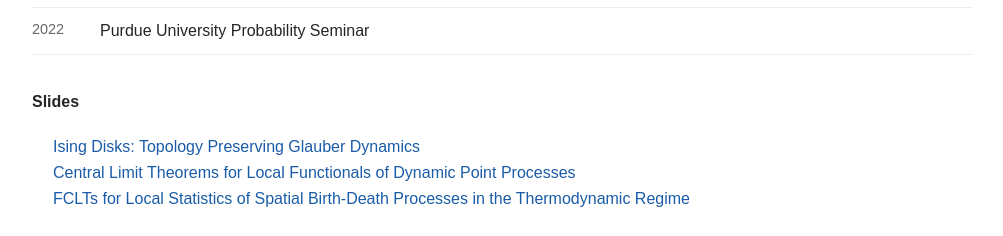
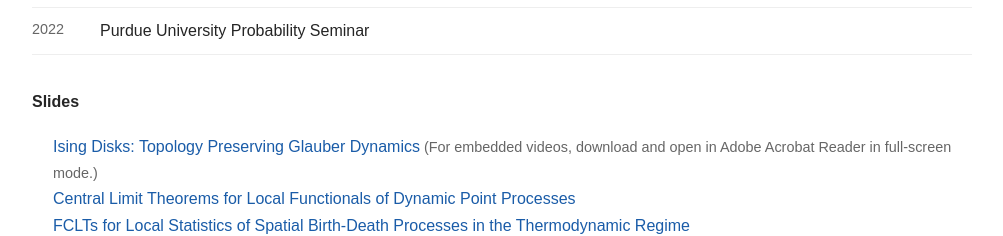
Before and after one commit to eonaran/eonaran.github.io, a Next.js app: page / in a window 1280 px wide. Shown: the part 2420-2656 px from the top of the page, without its empty margins (138-1141 px from the left). Built offline with nearby package versions, Linux system fonts and the light colour scheme.

Commit message:
Add Acrobat note to Ising Disks slides

```diff
--- a/app/globals.css
+++ b/app/globals.css
@@ -36,6 +36,7 @@ nav a { color: #444; font-size: .88rem; }
 .bio h1 { margin: -8px 0 22px; font-family: Georgia, "Times New Roman", serif; font-size: 2.6rem; font-weight: 500; line-height: 1.2; }
 .bio p { margin: 0 0 17px; }
 .quick-links { display: flex; flex-wrap: wrap; gap: 8px 22px; margin-top: 25px !important; }
+.slide-note { color: var(--muted); font-size: .9rem; }
 .bio h2, .content-section h2 { margin: 34px 0 14px; font-family: Georgia, "Times New Roman", serif; font-size: 1.6rem; font-weight: 500; }
 .education-list { margin: 0; padding-left: 21px; }
 
--- a/app/page.tsx
+++ b/app/page.tsx
@@ -216,7 +216,10 @@ export default function Home() {
 
           <h3>Slides</h3>
           <ul className="education-list">
-            <li><a href="/ising-disks-topology-preserving-glauber-dynamics.pdf" target="_blank" rel="noreferrer">Ising Disks: Topology Preserving Glauber Dynamics</a></li>
+            <li>
+              <a href="/ising-disks-topology-preserving-glauber-dynamics.pdf" target="_blank" rel="noreferrer">Ising Disks: Topology Preserving Glauber Dynamics</a>
+              <span className="slide-note"> (For embedded videos, download and open in Adobe Acrobat Reader in full-screen mode.)</span>
+            </li>
             <li><a href="/central-limit-theorems-for-local-functionals-of-dynamic-point-processes.pdf" target="_blank" rel="noreferrer">Central Limit Theorems for Local Functionals of Dynamic Point Processes</a></li>
             <li><a href="/fclts-for-local-statistics-of-spatial-birth-death-processes-in-the-thermodynamic-regime.pdf" target="_blank" rel="noreferrer">FCLTs for Local Statistics of Spatial Birth-Death Processes in the Thermodynamic Regime</a></li>
           </ul>
```
Also changed, not shown: 1 other file (tests, documents, lock files or other folders).
